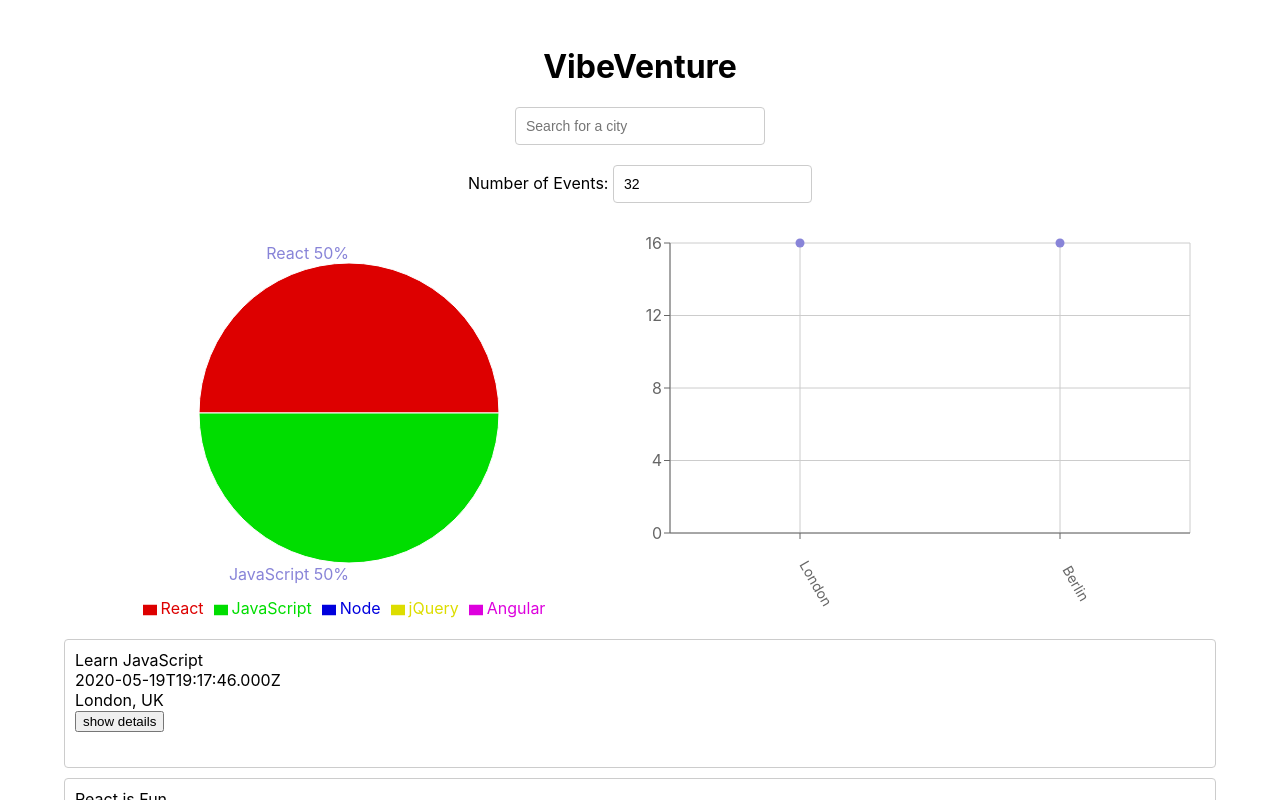
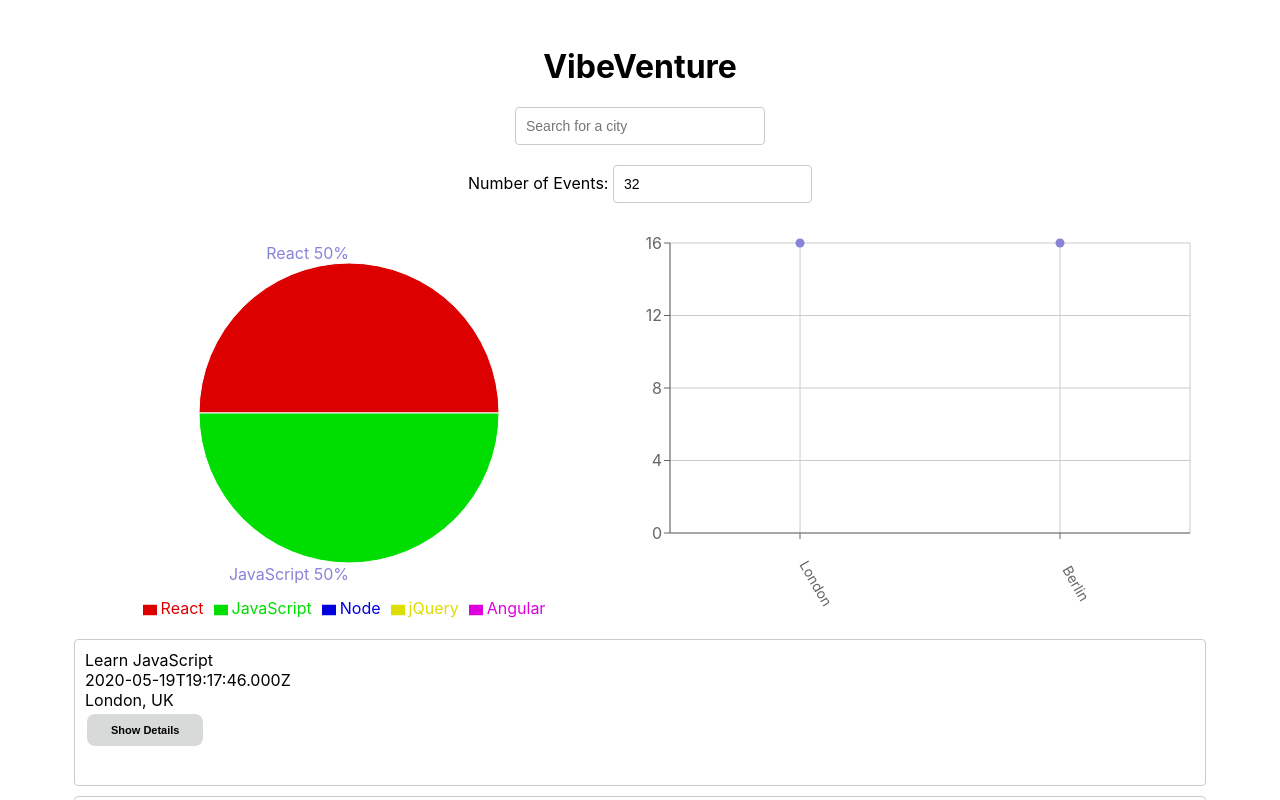
Before and after one commit to ggugliotta/vibeVenture, a React (Create React App) app: page / in a window 1280 px wide. Shown: the top 800 px of the page. Built offline with nearby package versions, Linux system fonts and the light colour scheme; what atatus-spa would draw is missing.

Commit message:
changes to button styling for events

```diff
--- /dev/null
+++ b/src/components/Event.css
@@ -0,0 +1,30 @@
+button {
+    border: none;
+    border-radius: 8px;
+    color: white;
+    padding: 10px 24px;
+    text-align: center;
+    text-decoration: none;
+    display: inline-block;
+    font-size: 11px;
+    font-weight: bold;
+    margin: 4px 2px;
+    transition-duration: 0.4s;
+    cursor: pointer;
+    background-color: #1321212a;
+    color: black;
+    border: none;
+}
+
+button:hover {
+    background-color: #4681f4;
+    color: white;
+}
+
+.event {
+    border: 0.5 px;
+    background-color: none;
+    margin: 10px;
+    list-style-type: none;
+    list-style: none;
+}
--- a/src/components/Event.js
+++ b/src/components/Event.js
@@ -1,5 +1,6 @@
 // src/components/Event.js
 import { useState } from "react";
+import './Event.css';
 
 const Event = ({ event }) => {
   const [showDetails, setShowDetails] = useState(false);
@@ -10,20 +11,21 @@ const Event = ({ event }) => {
       <div>{event.created}</div>
       <div>{event.timeZone}</div>
       <div>{event.location}</div>
-      {showDetails ? (
-        <div className="details">
-          <p>About: {event.description};</p>
-          <p>Link to Google Calendar:{event.htmlLink} </p>
-        </div>
-      ) : null}
-      <button
-        className="show-details-btn"
+      <button className="show-details-btn"
         onClick={() => {
           setShowDetails(!showDetails);
         }}
       >
-        {showDetails ? "hide details" : "show details"}
+        {showDetails ? "Hide Details" : "Show Details"}
       </button>
+      {showDetails ? (
+        <div className="details">
+          <h4>Event Details</h4>
+          <p>About: {event.description};</p>
+          <p>Add to Calendar:{event.htmlLink} </p>
+        </div>
+      ) : null}
+
     </li>
   );
 };
```
